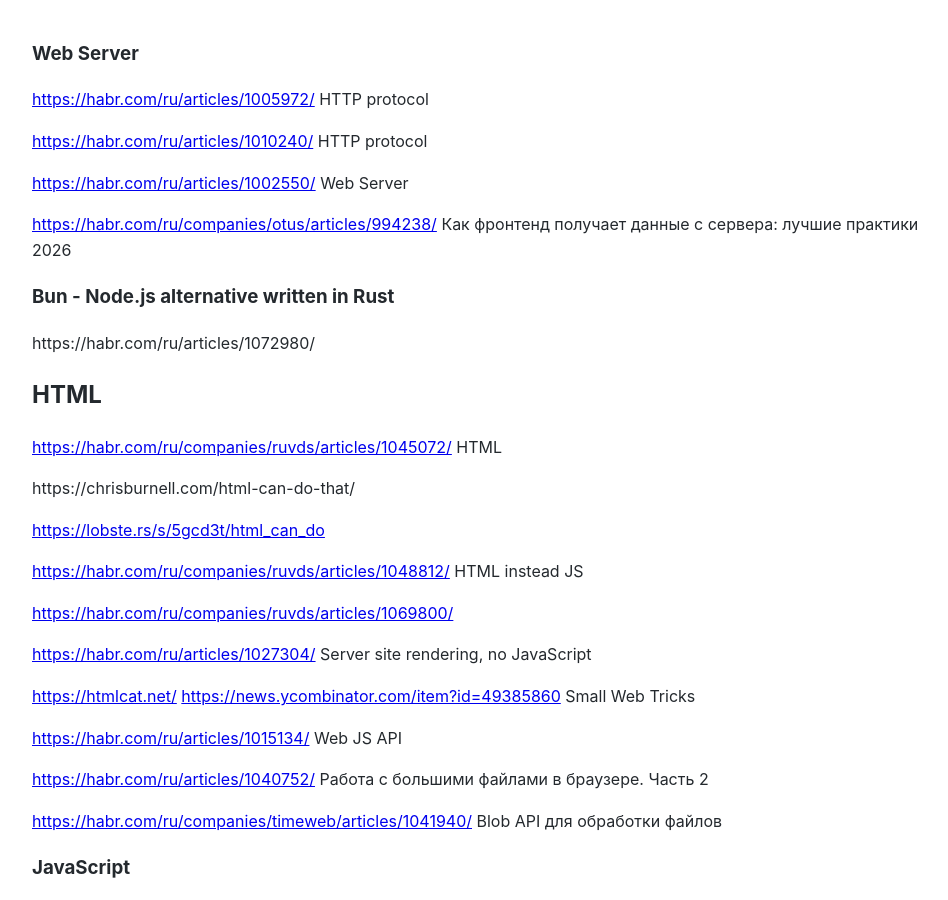
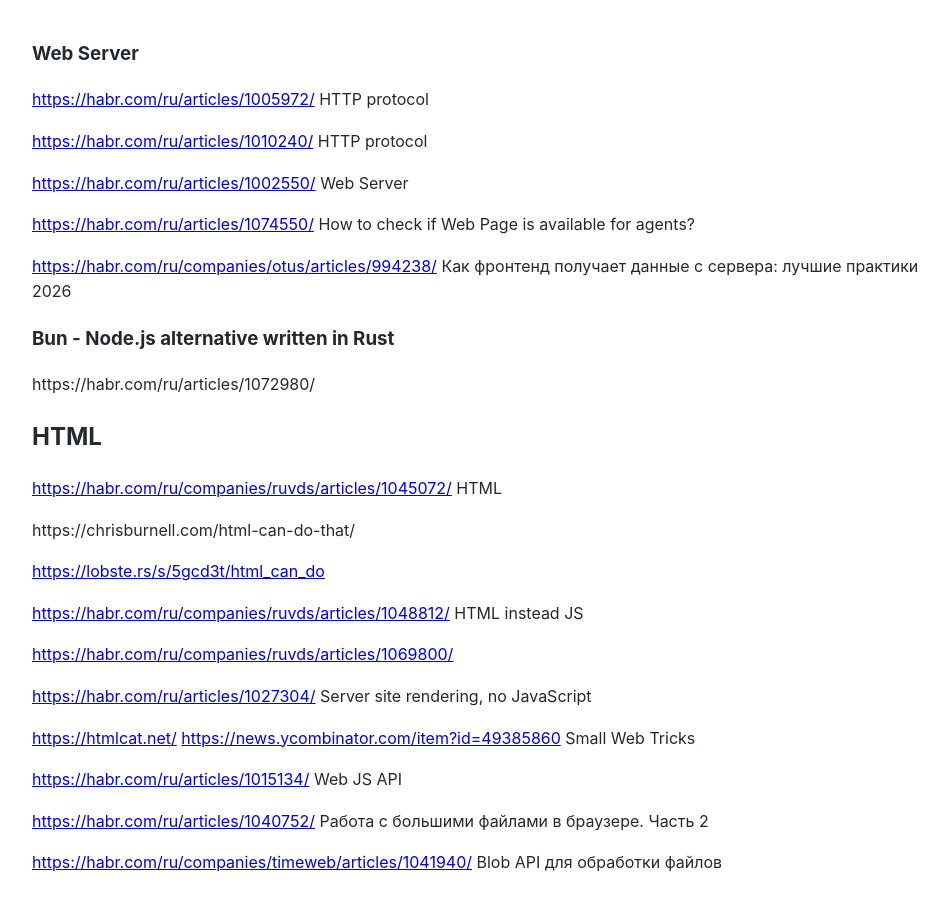
Before and after one commit to Michael-Lubinsky/michael-lubinsky.github.com, a Jekyll site: the page built from web/web.md, in a window 1280 px wide and 900 px high. Shown: the whole window, without its empty margins (158-1106 px from the left). Built offline with Jekyll 4.4.1, drawn with Linux system fonts in a browser that asks for light colours; our own code applies the rules of GitHub Pages for plain Markdown files.

Commit message:
Update web.md

```diff
--- a/web/web.md
+++ b/web/web.md
@@ -6,6 +6,8 @@
 
 
 <https://habr.com/ru/articles/1002550/> Web Server
+
+<https://habr.com/ru/articles/1074550/> How to check if Web Page is available for agents?
 
 <https://habr.com/ru/companies/otus/articles/994238/> Как фронтенд получает данные с сервера: лучшие практики 2026
 
```
